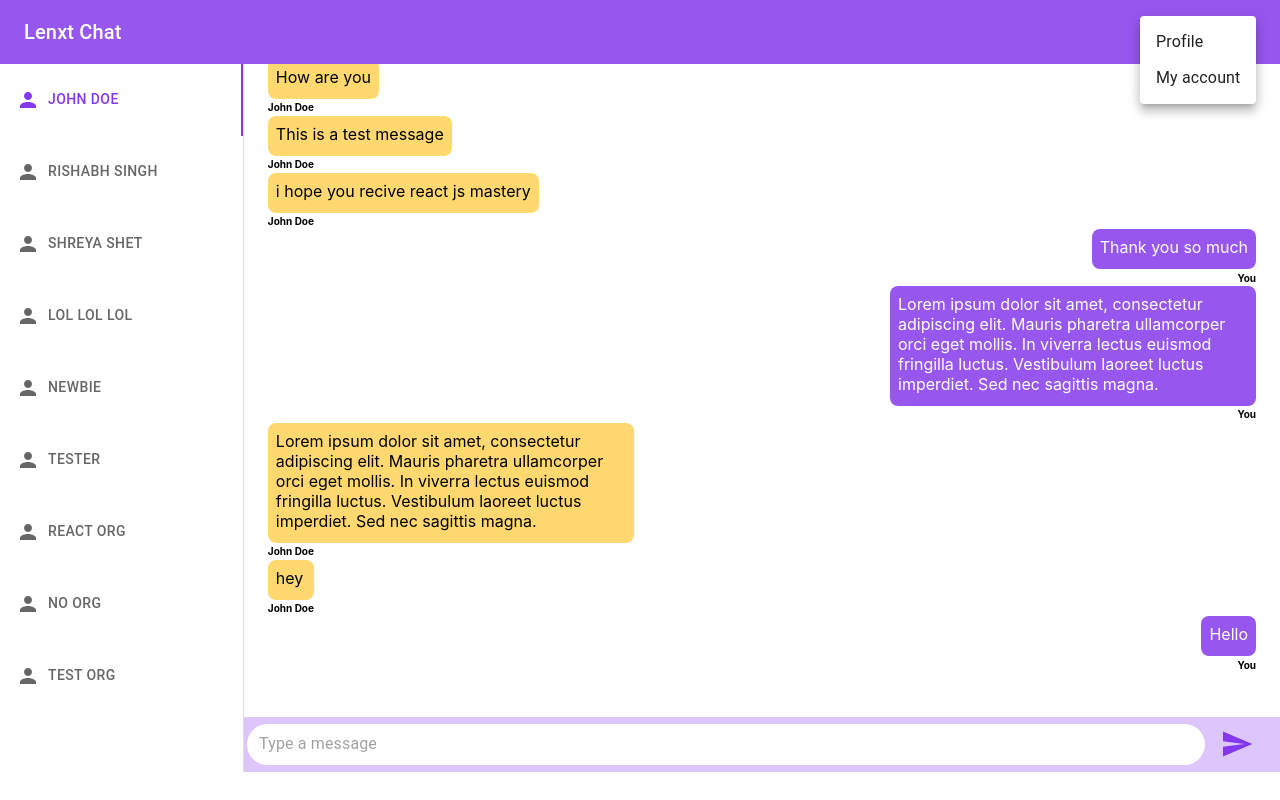
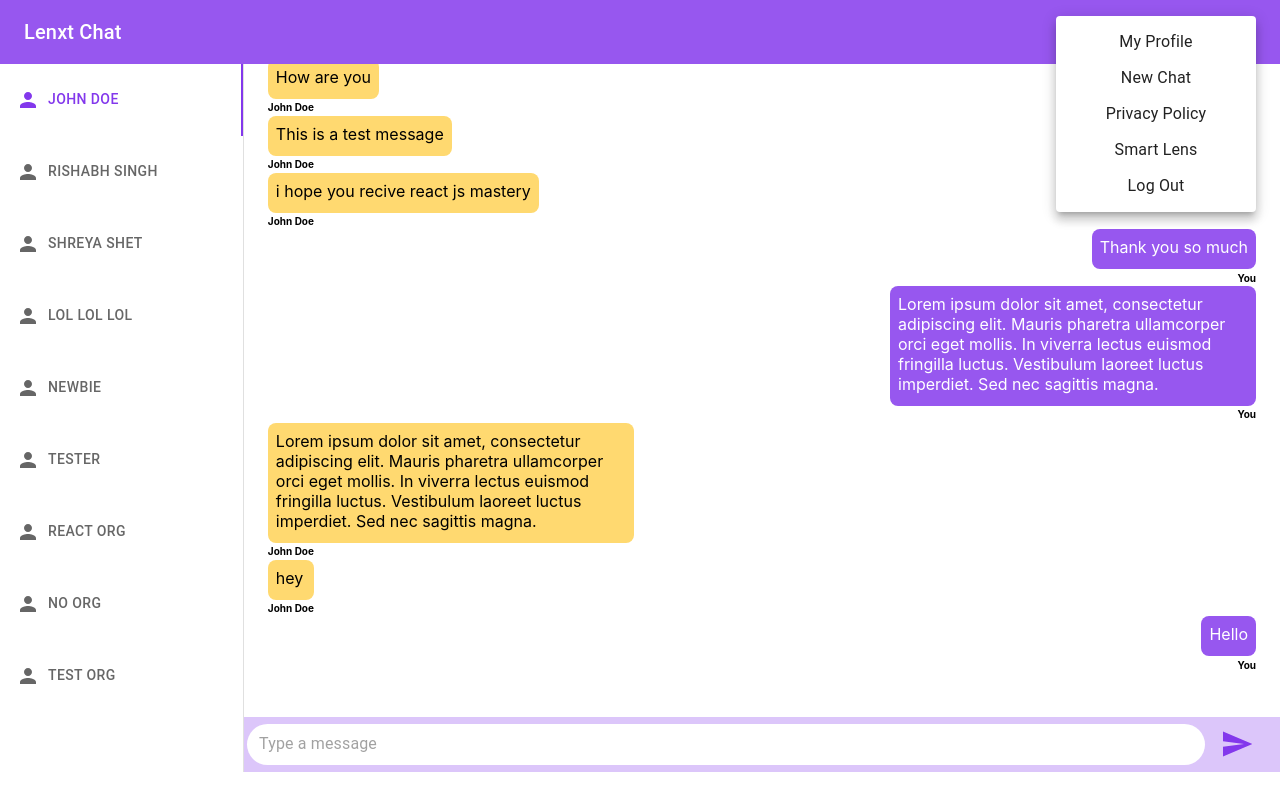
Before and after one commit to shreyaaashet/test-tabs, a React (Create React App) app: page / in a window 1280 px wide. Both pictures are taken after a click on the button "account of current user". Built offline with nearby package versions, Linux system fonts and the light colour scheme.

Commit message:
style: update menu

```diff
--- a/src/components/Navbar/index.jsx
+++ b/src/components/Navbar/index.jsx
@@ -1,4 +1,4 @@
-import React, { useState } from "react";
+import React, { memo, useState } from "react";
 import AppBar from "@mui/material/AppBar";
 import Box from "@mui/material/Box";
 import Toolbar from "@mui/material/Toolbar";
@@ -8,9 +8,11 @@ import ThreeDotIcon from "@mui/icons-material/MoreVert";
 import MenuItem from "@mui/material/MenuItem";
 import Menu from "@mui/material/Menu";
 
-export default function Navbar() {
+const Navbar = () => {
   const [auth, setAuth] = useState(true);
   const [anchorEl, setAnchorEl] = React.useState(null);
+
+  const menuItemStyles = { width: 200, justifyContent: "center" };
 
   const handleMenu = (event) => {
     setAnchorEl(event.currentTarget);
@@ -53,12 +55,27 @@ export default function Navbar() {
               open={Boolean(anchorEl)}
               onClose={handleClose}
             >
-              <MenuItem onClick={handleClose}>Profile</MenuItem>
-              <MenuItem onClick={handleClose}>My account</MenuItem>
+              <MenuItem sx={menuItemStyles} onClick={handleClose}>
+                My Profile
+              </MenuItem>
+              <MenuItem sx={menuItemStyles} onClick={handleClose}>
+                New Chat
+              </MenuItem>
+              <MenuItem sx={menuItemStyles} onClick={handleClose}>
+                Privacy Policy
+              </MenuItem>
+              <MenuItem sx={menuItemStyles} onClick={handleClose}>
+                Smart Lens
+              </MenuItem>
+              <MenuItem sx={menuItemStyles} onClick={handleClose}>
+                Log Out
+              </MenuItem>
             </Menu>
           </div>
         </Toolbar>
       </AppBar>
     </Box>
   );
-}
+};
+
+export default memo(Navbar);
```
